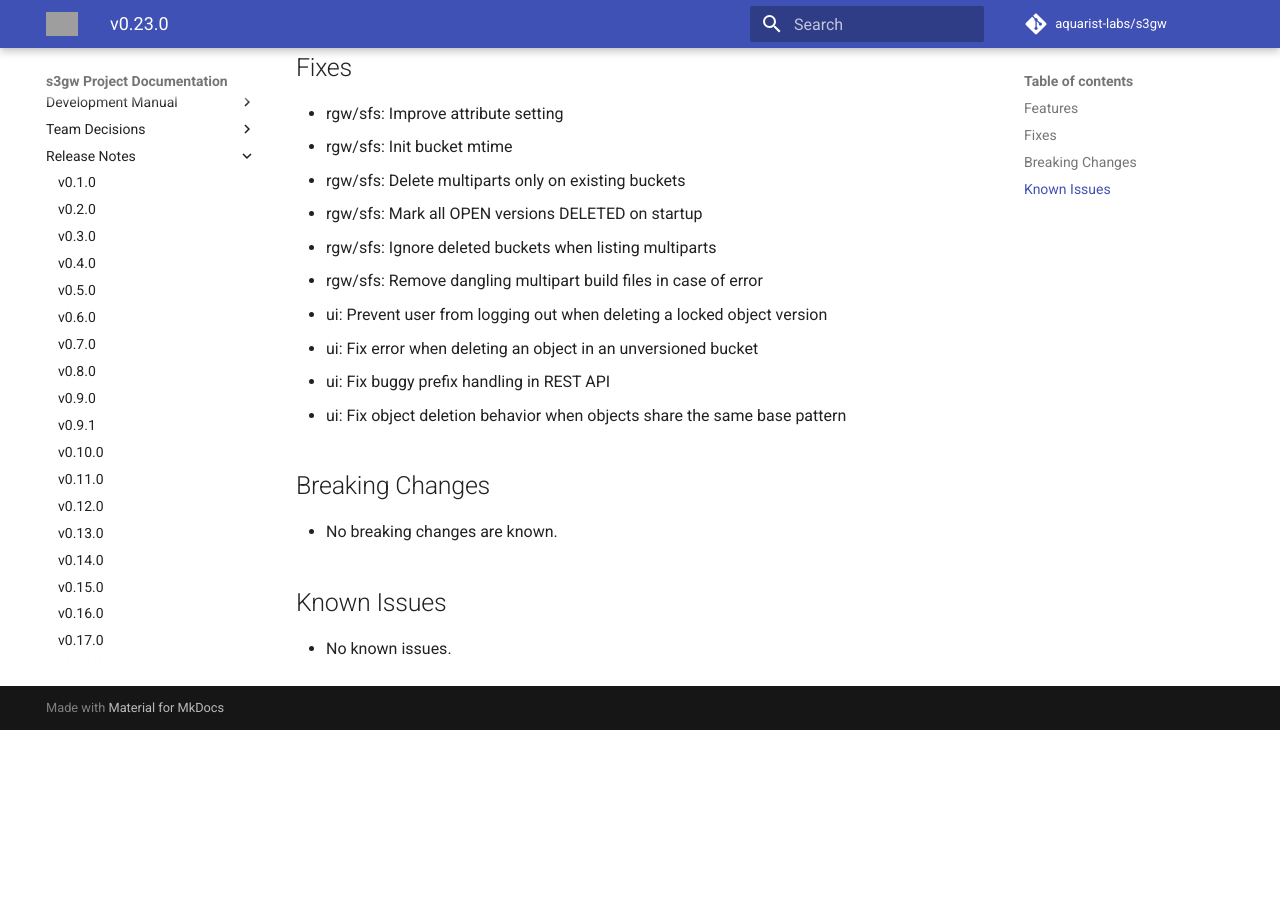
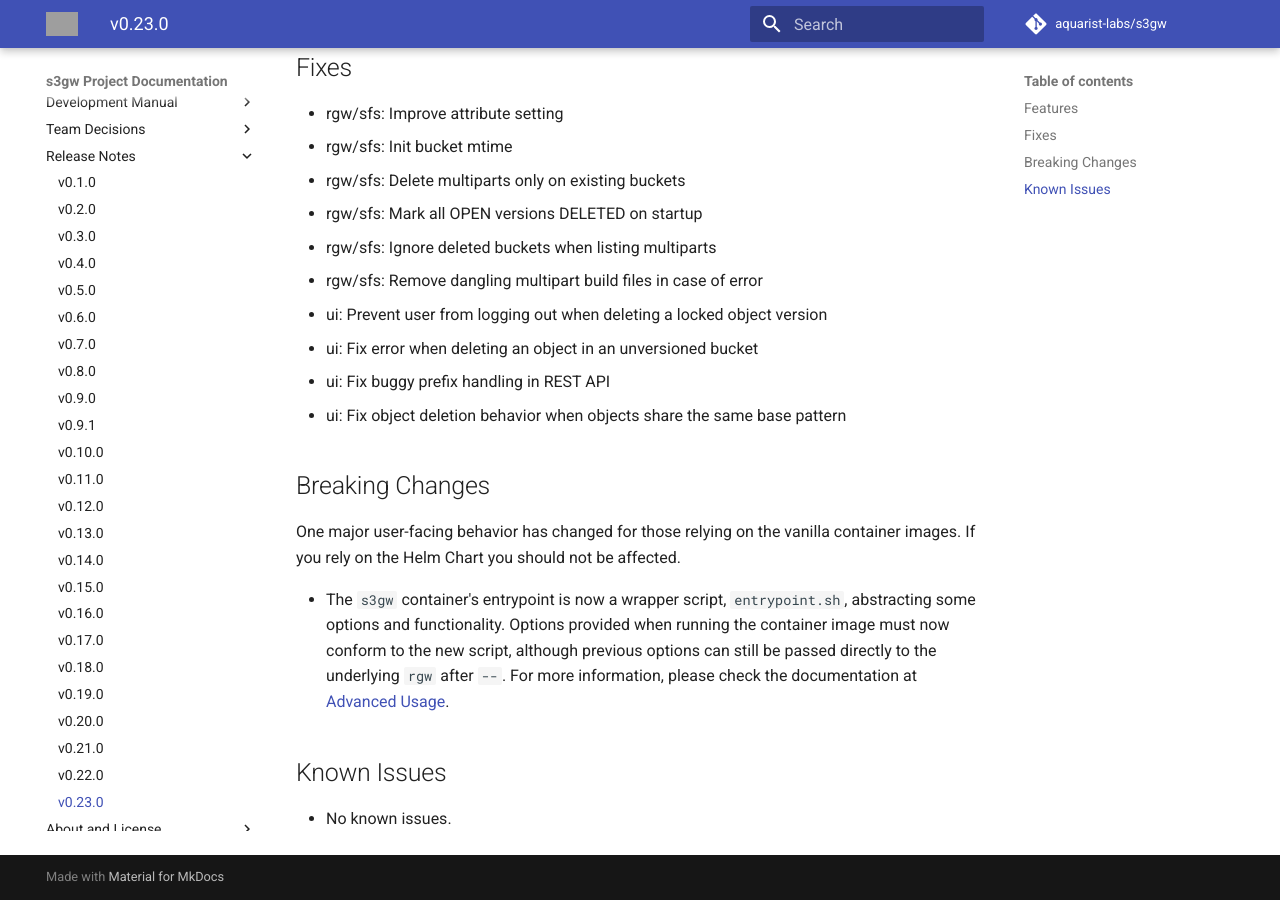
Before and after one commit to s3gw-tech/s3gw, an MkDocs documentation site: the page built from docs/release-notes/s3gw-v0.23.0.md, in a window 1280 px wide and 900 px high, scrolled down 733 px. Built offline with MkDocs 1.6.1 and Material for MkDocs 9.7.7, drawn with Linux system fonts in a browser that asks for light colours; comment, search, counter and statistics services are not loaded; before the commit the page ends 1463 px from its top, so only the background shows below that; grey boxes are pictures that could not be loaded.

Commit message:
release-notes: update breaking changes for v0.23.0
Signed-off-by: Joao Eduardo Luis <joao@suse.com>

```diff
--- a/docs/release-notes/s3gw-v0.23.0.md
+++ b/docs/release-notes/s3gw-v0.23.0.md
@@ -37,8 +37,17 @@
 
 ## Breaking Changes
 
-- No breaking changes are known.
+One major user-facing behavior has changed for those relying on the vanilla
+container images. If you rely on the Helm Chart you should not be affected.
+
+- The `s3gw` container's entrypoint is now a wrapper script, `entrypoint.sh`,
+  abstracting some options and functionality. Options provided when running the
+  container image must now conform to the new script, although previous options
+  can still be passed directly to the underlying `rgw` after `--`. For more
+  information, please check the documentation at [Advanced Usage][1].
 
 ## Known Issues
 
 - No known issues.
+
+[1]: https://s3gw-docs.readthedocs.io/en/latest/advanced-usage/
```
